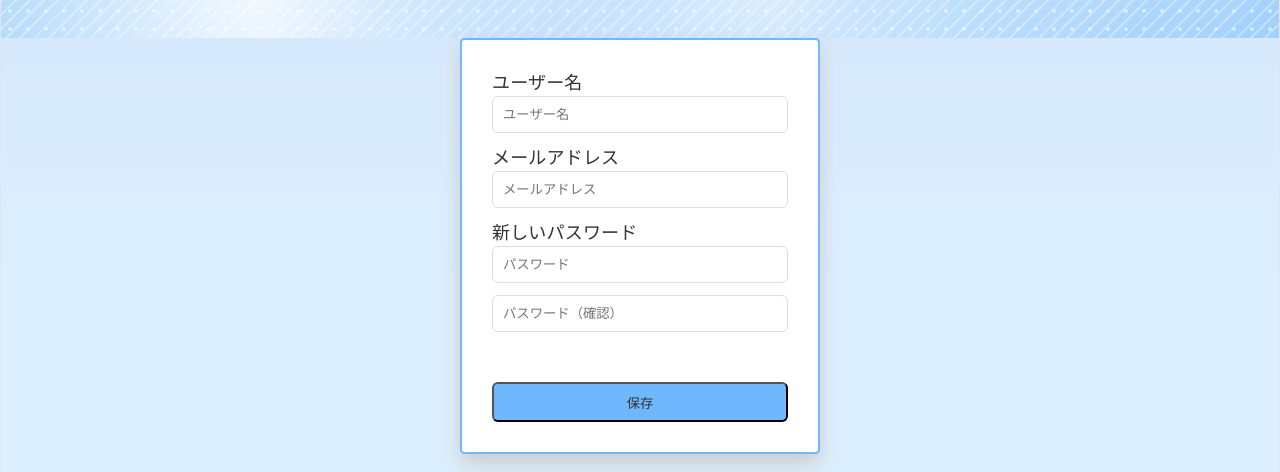
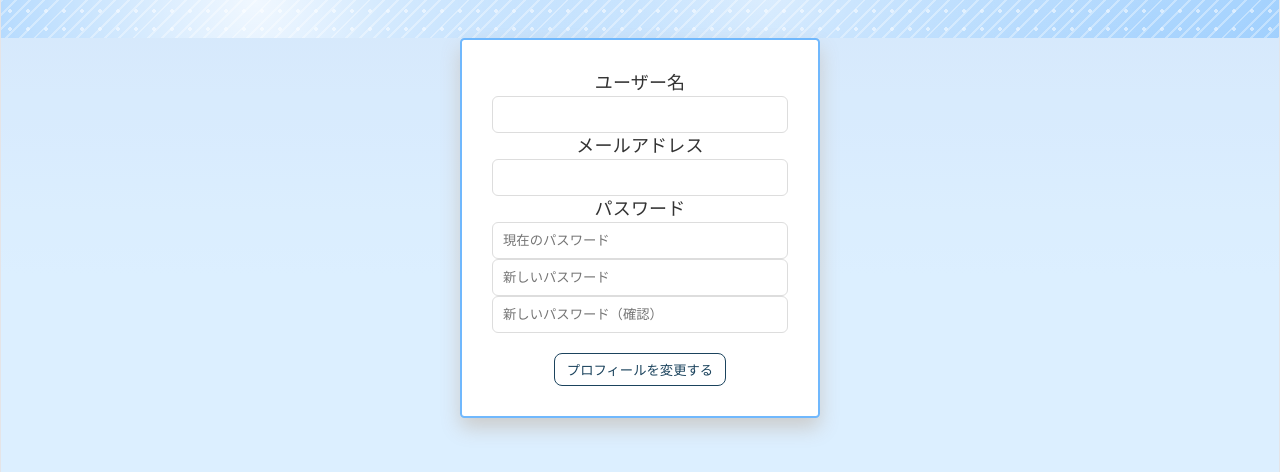
Before and after one commit to tokoMatsubara/Nippo_group7, a React (Vite) app in the folder frontend/: page /profile in a window 1280 px wide. Shown: the part 206-678 px from the top of the page. Built offline with nearby package versions, Linux system fonts and the light colour scheme; no server answers.

Commit message:
プロフィール編集画面を修正したけどまだ途中

```diff
--- a/frontend/src/pages/Profile.jsx
+++ b/frontend/src/pages/Profile.jsx
@@ -11,29 +11,32 @@ export default function Profile() {
     const [mailAddress, setMailAddress] = useState(
         localStorage.getItem("email") || ""
     );
-    const [password, setPassword] = useState("");
 
+    // パスワード関連
+    const [currentPassword, setCurrentPassword] = useState("");
+    const [newPassword, setNewPassword] = useState("");
     const [confirmPassword, setConfirmPassword] = useState("");
 
-    const [isSaved, setIsSaved] = useState(false);
+    // 編集モード（全体共通）
+    const [isEditing, setIsEditing] = useState(false);
 
-    const handleSave = async () => {
+    const handleUpdate = async () => {
 
-        if (password !== confirmPassword) {
-            alert("パスワードが一致しません");
+        // パスワードチェック（入力されている場合のみ）
+        if (currentPassword || newPassword || confirmPassword) {
+
+            if (!currentPassword) {
+                alert("現在のパスワードを入力してください");
                 return;
             }
 
-        console.log("保存ボタン押下");
-
-        console.log({
-            user_name: userName,
-            mail_address: mailAddress,
-            password: password
-        });
+            if (newPassword !== confirmPassword) {
+                alert("新しいパスワードが一致しません");
+                return;
+            }
+        }
 
         try {
-
             const response = await fetch(
                 "http://localhost:8080/api/user/profile",
                 {
@@ -45,39 +48,33 @@ export default function Profile() {
                     body: JSON.stringify({
                         user_name: userName,
                         mail_address: mailAddress,
-                        password: password
+                        current_password: currentPassword || null,
+                        password: newPassword || null
                     })
                 }
             );
 
             const data = await response.json();
 
-            console.log(data);
-
             if (data.status === "success") {
 
-                localStorage.setItem(
-                    "user_name",
-                    userName
-                );
+                localStorage.setItem("user_name", userName);
 
-                setIsSaved(true);
+                alert("プロフィールを更新しました");
 
-                // パスワード欄だけリセット
-                setPassword("");
+                setIsEditing(false);
+
+                setCurrentPassword("");
+                setNewPassword("");
                 setConfirmPassword("");
 
-                alert("プロフィールを更新しました");
             } else {
-
                 alert(data.message);
-
             }
 
         } catch (error) {
             console.error(error);
             alert("通信エラーが発生しました。時間をおいて再度お試しください。");
-
         }
     };
 
@@ -93,81 +90,83 @@ export default function Profile() {
 
             <div className="profileBox profilecard">
 
-                <form
-                    className="profileForm"
-                    onSubmit={(e) => {
-                        e.preventDefault();
-                        handleSave();
-                    }}
-                >
-
+                {/* ユーザー名 */}
                 <div>
                     <label>ユーザー名</label>
-
                     <input
                         className="profileInput"
-                            placeholder="ユーザー名"
                         value={userName}
-                            onChange={(e) => {
-                                setUserName(e.target.value);
-                                setIsSaved(false);
-                            }}
+                        onChange={(e) => setUserName(e.target.value)}
+                        disabled={!isEditing}
                     />
                 </div>
 
+                {/* メールアドレス */}
                 <div>
                     <label>メールアドレス</label>
                     <input
                         className="profileInput"
-                            placeholder="メールアドレス"
                         value={mailAddress}
-                            onChange={(e) => {
-                                setMailAddress(e.target.value);
-                                setIsSaved(false);
-                            }}
+                        onChange={(e) => setMailAddress(e.target.value)}
+                        disabled={!isEditing}
                     />
                 </div>
 
+                {/* 現在のパスワード */}
                 <div>
-                        <label>新しいパスワード</label>
+                    <label>パスワード</label>
                     <input
                         className="profileInput"
                         type="password"
-                            placeholder="パスワード"
-                            value={password}
-                            onChange={(e) => {
-                                setPassword(e.target.value);
-                                setIsSaved(false);
-                            }}
+                        placeholder="現在のパスワード"
+                        value={currentPassword}
+                        onChange={(e) => setCurrentPassword(e.target.value)}
+                        disabled={!isEditing}
                     />
                 </div>
+
+                {/* 新しいパスワード */}
                 <div>
                     <input
                         className="profileInput"
                         type="password"
-                            placeholder="パスワード（確認）"
-                            value={confirmPassword}
-                            onChange={(e) => {
-                                setConfirmPassword(e.target.value)
-                                setIsSaved(false);
-                            }}
+                        placeholder="新しいパスワード"
+                        value={newPassword}
+                        onChange={(e) => setNewPassword(e.target.value)}
+                        disabled={!isEditing}
                     />
                 </div>
 
-
-
-                    <br />
-                    <button
-                        type="submit"
-                        className={`primaryButton ${isSaved ? "saved" : ""}`}
-                        disabled={isSaved}
-                    >
-                        {isSaved ? "保存済み" : "保存"}
-                    </button>
-                </form>
+                {/* 確認パスワード */}
+                <div>
+                    <input
+                        className="profileInput"
+                        type="password"
+                        placeholder="新しいパスワード（確認）"
+                        value={confirmPassword}
+                        onChange={(e) => setConfirmPassword(e.target.value)}
+                        disabled={!isEditing}
+                    />
                 </div>
 
+                {/* 編集ボタン（1つだけ） */}
+                <div style={{ marginTop: "20px" }}>
+                    <button
+                        type="button"
+                        className="editButton"
+                        onClick={() => {
+                            if (isEditing) {
+                                handleUpdate();
+                            } else {
+                                setIsEditing(true);
+                            }
+                        }}
+                    >
+                        {isEditing ? "保存" : "プロフィールを変更する"}
+                    </button>
+                </div>
 
+            </div>
         </div>
     );
 }
--- a/frontend/src/styles/Profile.css
+++ b/frontend/src/styles/Profile.css
@@ -45,13 +45,14 @@
 .profileForm {
     display: flex;
     flex-direction: column;
-    gap: 12px;
+    gap: 20px;
 }
 
 .profileForm div {
     display: flex;
     flex-direction: column;
     align-items: flex-start;
+    margin-bottom: 6px;
 }
 
 /* 入力フィールド（最低限のみ） */
@@ -84,3 +85,28 @@
 .profileLink a:hover {
     text-decoration: underline;
 }
+
+.inputWithButton {
+    display: flex;
+    align-items: center;
+    gap: 8px;
+}
+
+.editButton {
+    padding: 6px 12px;
+    border: 1px solid var(--primary1);
+    background: white;
+    color: var(--primary1);
+    border-radius: 8px;
+    cursor: pointer;
+    transition: 0.2s;
+}
+
+.editButton:hover {
+    background: var(--primary1);
+    color: white;
+}
+
+.editButton:active {
+    transform: scale(0.9);
+}
```
Lines whose indentation alone changed are shown as unchanged.
